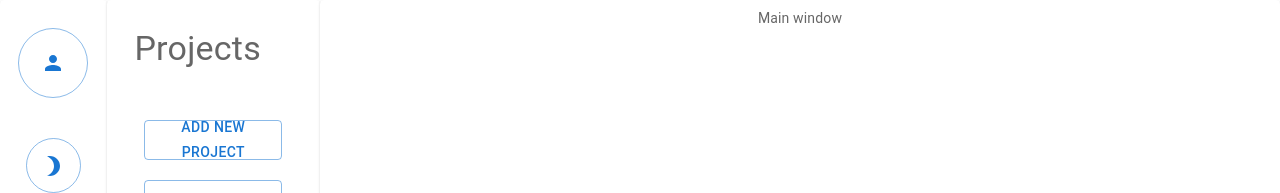
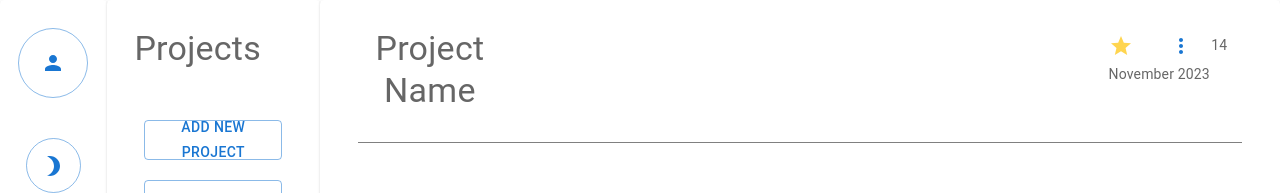
Before and after one commit to SilverSol-official/Diplom, a React (Create React App) app: page / in a window 1280 px wide. Shown: the top 193 px of the page. Built offline with nearby package versions, Linux system fonts and the light colour scheme.

Commit message:
Main page header done

```diff
--- a/src/Components/MainPage/MainPage.jsx
+++ b/src/Components/MainPage/MainPage.jsx
@@ -6,6 +6,7 @@ import Grid from '@mui/material/Grid';
 
 import SideMenu from "../SideMenu/SideMenu";
 import Folders from "../Folders/Folders";
+import MainWindow from "../MainWindow/MainWindow";
 
 const Item = styled(Paper)(({ theme }) => ({
   backgroundColor: theme.palette.mode === 'dark' ? '#1A2027' : '#fff',
@@ -31,7 +32,9 @@ const MainPage = () => {
           </Item>
         </Grid>
           <Grid item xs={9} className='MainWindow'>
-            <Item sx={{height:'100%'}}>Main window</Item>
+            <Item sx={{height:'100%'}}>
+              <MainWindow/>
+            </Item>
           </Grid>
 
         </Grid>
--- /dev/null
+++ b/src/Components/MainWindow/MainWindow.jsx
@@ -0,0 +1,48 @@
+import * as React from "react";
+import Box from "@mui/material/Box";
+import Typography from  '@mui/material/Typography';
+import Button from '@mui/material/Button';
+import StarIcon from '@mui/icons-material/Star';
+import { amber, grey } from '@mui/material/colors';
+import MoreVertIcon from '@mui/icons-material/MoreVert';
+
+import {GetDate} from "./date";
+import {useState} from "react";
+
+const Header = {
+  display:'flex',
+  flexDirection:'row',
+  margin:'20px 30px',
+  borderBottom:'1px solid grey',
+  paddingBottom:'30px',
+}
+
+const HeaderButton = {
+  borderRadius:'50%',
+  minWidth:'30px',
+  minHeight:'30px',
+  margin:'0 10px'
+}
+
+const MainWindow = ( ) => {
+
+  const [fav,setFav] = useState(true);
+
+
+  return(
+    <Box>
+      <Box sx={Header}>
+        <Typography variant='h4'>Project Name</Typography>
+        <Box sx={{marginLeft:'65%'}}>
+          <Button sx={HeaderButton} onClick={()=>setFav(!fav)}><StarIcon sx={fav?{color:amber[300]}:{color:grey[500]}}/> </Button>
+          <Button sx={HeaderButton}><MoreVertIcon/></Button>
+
+            {GetDate()}
+
+        </Box>
+      </Box>
+    </Box>
+  )
+}
+
+export default MainWindow;
--- /dev/null
+++ b/src/Components/MainWindow/date.js
@@ -0,0 +1,12 @@
+const months = ["January", "February", "March", "April", "May", "June", "July", "August", "September", "October", "November", "December"];
+
+
+
+export const GetDate = () => {
+  const d = new Date();
+  let month = months[d.getMonth()];
+  let year = d.getFullYear();
+  let date = d.getDate();
+  let res = `${date} ${month} ${year}`;
+  return res;
+}
```
